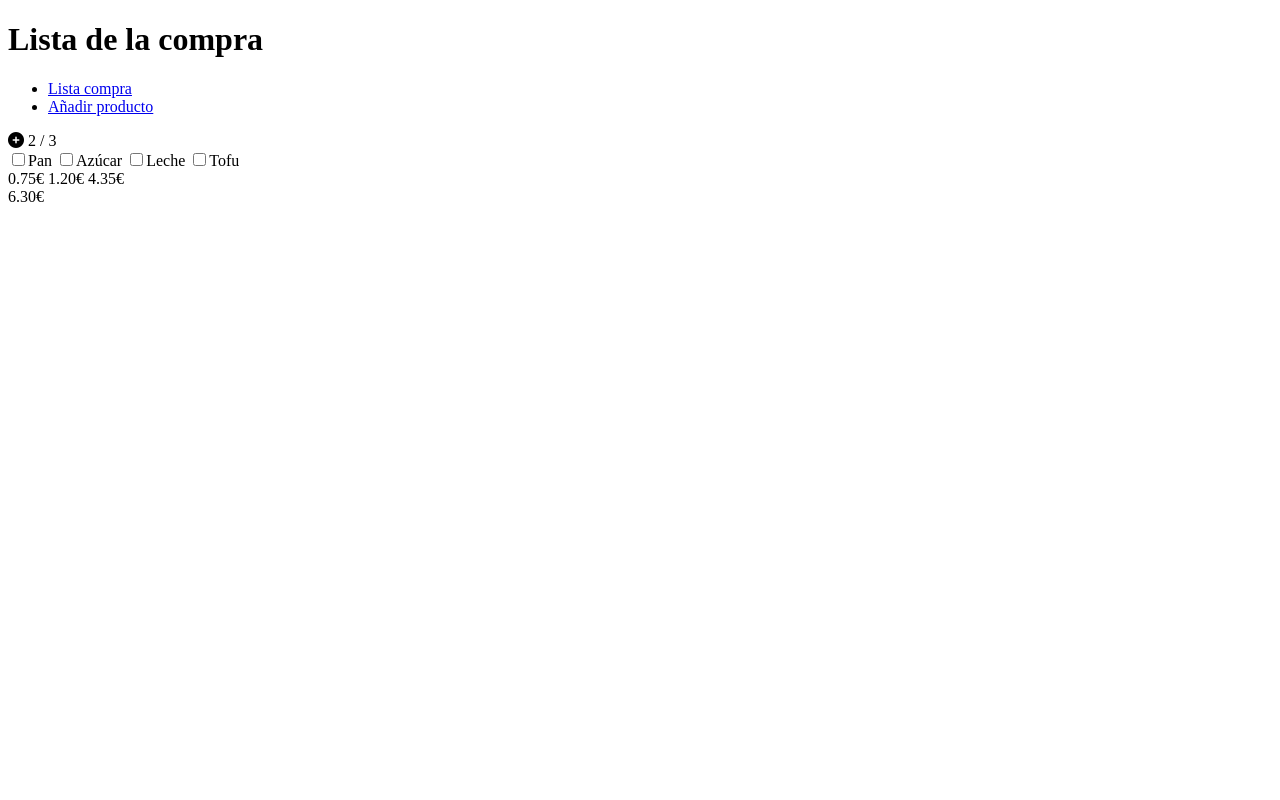
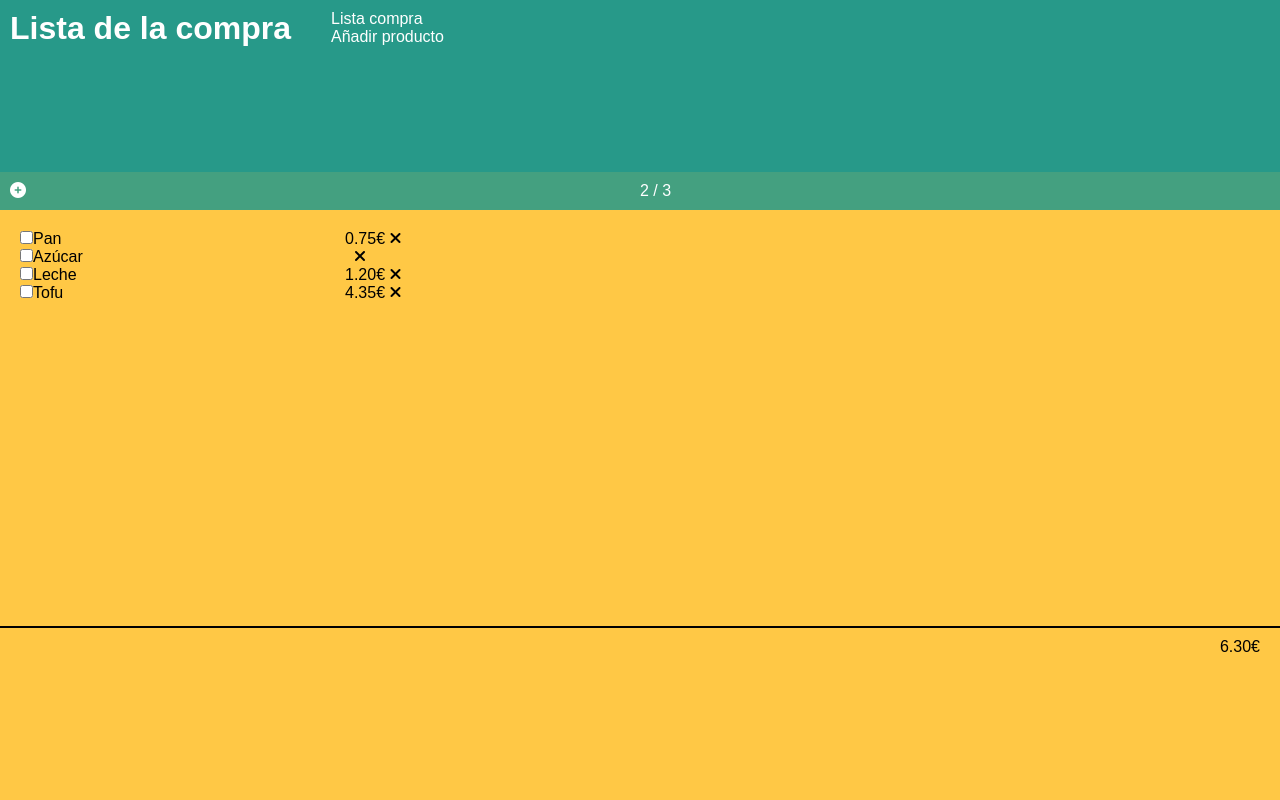
Before and after one commit to DI3BOSS/202301-w1ch3-diego-bermudez, a website built with Parcel: page src/index.html in a window 1280 px wide. Built offline with nearby package versions, Linux system fonts and the light colour scheme.

Commit message:
Add CSS flex rules, fonts and color palette

```diff
--- a/src/index.html
+++ b/src/index.html
@@ -29,26 +29,27 @@
 
     <section class="item-list">
       <div class="item-check-list">
-        <form>
-          <label><input type="checkbox" class="bought-item">Pan</label>
-          <label><input type="checkbox" class="pending-item">Azúcar</label>
-          <label><input type="checkbox" class="bought-item">Leche</label>
-          <label><input type="checkbox" class="pending-item">Tofu</label>
-        </form>
+
+        <label><input type="checkbox" class="bought-item">Pan</label>
+        <label><input type="checkbox" class="pending-item">Azúcar</label>
+        <label><input type="checkbox" class="bought-item">Leche</label>
+        <label><input type="checkbox" class="pending-item">Tofu</label>
+
       </div>
       <div class="item-price-list">
-        <span class="bought-item">0.75€ <i></i></span>
-        <span class="pending-item"><i></i></span>
-        <span class="bought-item">1.20€<i></i></span>
-        <span class="bought-item">4.35€<i></i></span>
+        <span class="bought-item">0.75€ <i class="fa-solid fa-xmark"></i></span>
+        <span class="pending-item">&nbsp <i class="fa-solid fa-xmark"></i></span>
+        <span class="bought-item">1.20€ <i class="fa-solid fa-xmark"></i></span>
+        <span class="bought-item">4.35€ <i class="fa-solid fa-xmark"></i></span>
       </div>
     </section>
 
-    <section>
-    </section>
-    <span class="subtotal">6.30€</span>
+  </main>
+  <footer>
+    <span class="subtotal"> 6.30€ </span>
+  </footer>
 
-  </main>
+
 
 </body>
 
--- a/src/style.css
+++ b/src/style.css
@@ -1 +1,97 @@
 @import url("/node_modules/@fortawesome/fontawesome-free/css/all.min.css");
+* {
+  margin: 0;
+}
+
+html,
+body {
+  height: 100%;
+  display: flex;
+  flex-direction: column;
+  justify-content: flex-start;
+
+  font-family: Arial, Helvetica, sans-serif;
+  color: #fff;
+}
+
+a:link,
+a:visited,
+a:active {
+  text-decoration: none;
+  color: #fff;
+}
+
+header {
+  padding: 10px;
+  display: flex;
+  flex: 1;
+  background-color: #279989;
+}
+
+.items-status-bar {
+  background-color: #44a080;
+}
+
+main {
+  flex: 3;
+  background-color: #ffc845;
+}
+
+ul {
+  flex: 1;
+  list-style-type: none;
+}
+
+.item-list {
+  color: #000;
+  display: flex;
+  flex-direction: row;
+  justify-content: space-between;
+  align-items: flex-start;
+  padding: 10px;
+}
+
+.items-status-bar {
+  padding: 0;
+  padding: 10px;
+  display: flex;
+  flex-direction: row;
+  justify-content: space-between;
+  align-items: flex-start;
+}
+
+.item-price-list {
+  display: flex;
+  flex-direction: column;
+  flex: 3;
+  padding: 10px;
+}
+
+.item-check-list {
+  display: flex;
+  flex-direction: column;
+  flex: 1;
+  padding: 10px;
+}
+
+.add-item-icon {
+  flex: 1;
+}
+
+.bought-items {
+  flex: 1;
+}
+
+.subtotal {
+  color: #000;
+  flex: 1;
+  padding: 10px;
+}
+
+footer {
+  padding: 10px;
+  flex: 1;
+  background-color: #ffc845;
+  border-top: 2px solid #000;
+  text-align: right;
+}
```
